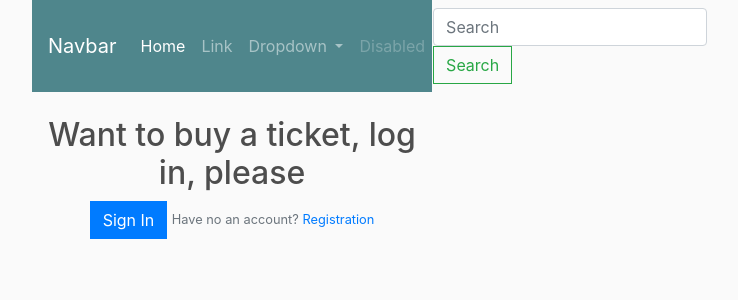
After one commit to Klimushin/ecommerce, a Django app: template templates/user/login.html in a window 1280 px wide. The commit adds this page. Shown: the top 300 px of the page, without its empty margins (408-1146 px from the left). Run offline with Django 3.2, Linux system fonts and the light colour scheme; the template is opened without the code that fills it, so the values that code supplies are empty; some libraries are stand-ins or nearby versions.

```diff
--- a/static/css/main.css
+++ b/static/css/main.css
@@ -1,3 +1,99 @@
 body{
-    background-color:blue;
+	background-color: hsl(0, 0%, 98%);
 }
+
+h1,h2,h3,h4,h5,h6{
+	color:hsl(0, 0%, 30%);
+}
+
+.box-element{
+	box-shadow:hsl(0, 0%, 80%) 0 0 16px;
+	background-color: #fff;
+	border-radius: 4px;
+	padding: 10px;
+}
+
+.thumbnail{
+	width: 100%;
+	height: 200px;
+	-webkit-box-shadow: -1px -3px 5px -2px rgba(214,214,214,1);
+    -moz-box-shadow: -1px -3px 5px -2px rgba(214,214,214,1);
+    box-shadow: -1px -3px 5px -2px rgba(214,214,214,1);
+}
+
+.product{
+	border-radius: 0 0 4px 4px;
+}
+
+.bg-dark{
+	background-color: #4f868c!important;
+}
+
+#cart-icon{
+	width:25px;
+	display: inline-block;
+	margin-left: 15px;
+}
+
+#cart-total{
+	display: block;
+	text-align: center;
+	color:#fff;
+	background-color: red;
+	width: 20px;
+	height: 25px;
+	border-radius: 50%;
+	font-size: 14px;
+}
+
+.col-lg-4, .col-lg-6, .col-lg-8, .col-lg-12{
+	margin-top: 10px;
+}
+
+.btn{
+	border-radius: 0;
+}
+
+.row-image{
+	width: 100px;
+}
+
+.form-field{
+	width:250px;
+	display: inline-block;
+	padding: 5px;
+}
+
+.cart-row{
+	display: flex;
+    align-items: flex-stretch;
+    padding-bottom: 10px;
+    margin-bottom: 10px;
+    border-bottom: 1px solid #ececec;
+
+}
+
+.quantity{
+	display: inline-block;
+	font-weight: 700;
+	padding-right:10px;
+
+
+}
+
+.chg-quantity{
+	width: 12px;
+	cursor: pointer;
+	display: block;
+	margin-top: 5px;
+	transition:.1s;
+}
+
+.chg-quantity:hover{
+	opacity: .6;
+}
+
+
+.hidden{
+	display: none!important;
+}
--- a/templates/navbar.html
+++ b/templates/navbar.html
@@ -1,4 +1,4 @@
-<nav class="navbar navbar-expand-lg navbar-light bg-light">
+<nav class="navbar navbar-expand-lg navbar-dark bg-dark">
     <a class="navbar-brand" href="#">Navbar</a>
     <button class="navbar-toggler" type="button" data-toggle="collapse" data-target="#navbarSupportedContent"
             aria-controls="navbarSupportedContent" aria-expanded="false" aria-label="Toggle navigation">
--- /dev/null
+++ b/templates/user/login.html
@@ -0,0 +1,21 @@
+{% extends 'base.html' %}
+{% load i18n %}
+{% load crispy_forms_tags %}
+{% block content %}
+    <style>
+        body {
+            width: 400px;
+            text-align: center;
+            margin: 0 auto;
+        }</style>
+    <div class="form-group">
+        <h2>{% translate 'Want to buy a ticket, log in, please' %}</h2>
+        <form method="post">
+            {% csrf_token %}
+            {{ form|crispy }}
+            <button class="btn btn-primary" type="submit">{% translate 'Sign In' %}</button>
+            <small class='text-muted'>
+                {% translate 'Have no an account?' %} <a href="{% url 'user:register' %}">{% translate 'Registration' %} </a> </small>
+        </form>
+    </div>
+{% endblock %}
```
Also changed, not shown: templates/user/register.html (added, +22 -0 lines), user/forms.py (added), user/migrations/0001_initial.py (added), user/migrations/__init__.py (added), user/urls.py (added).
